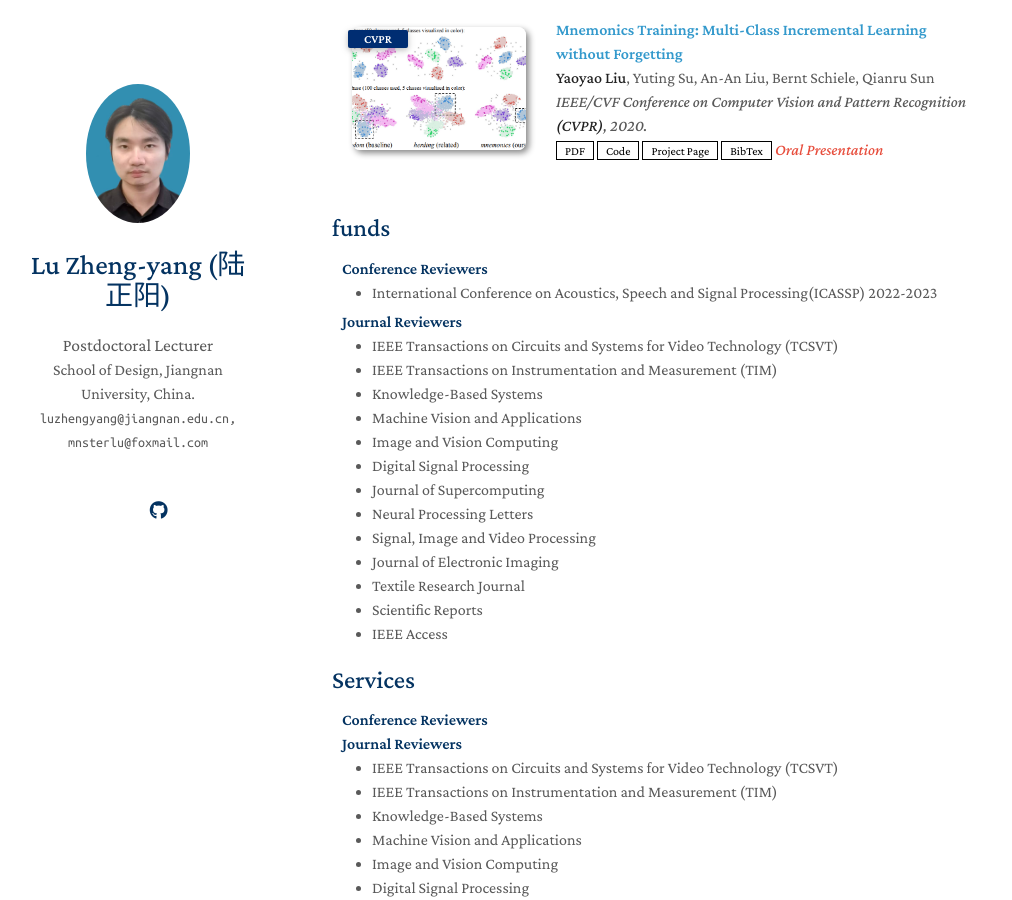
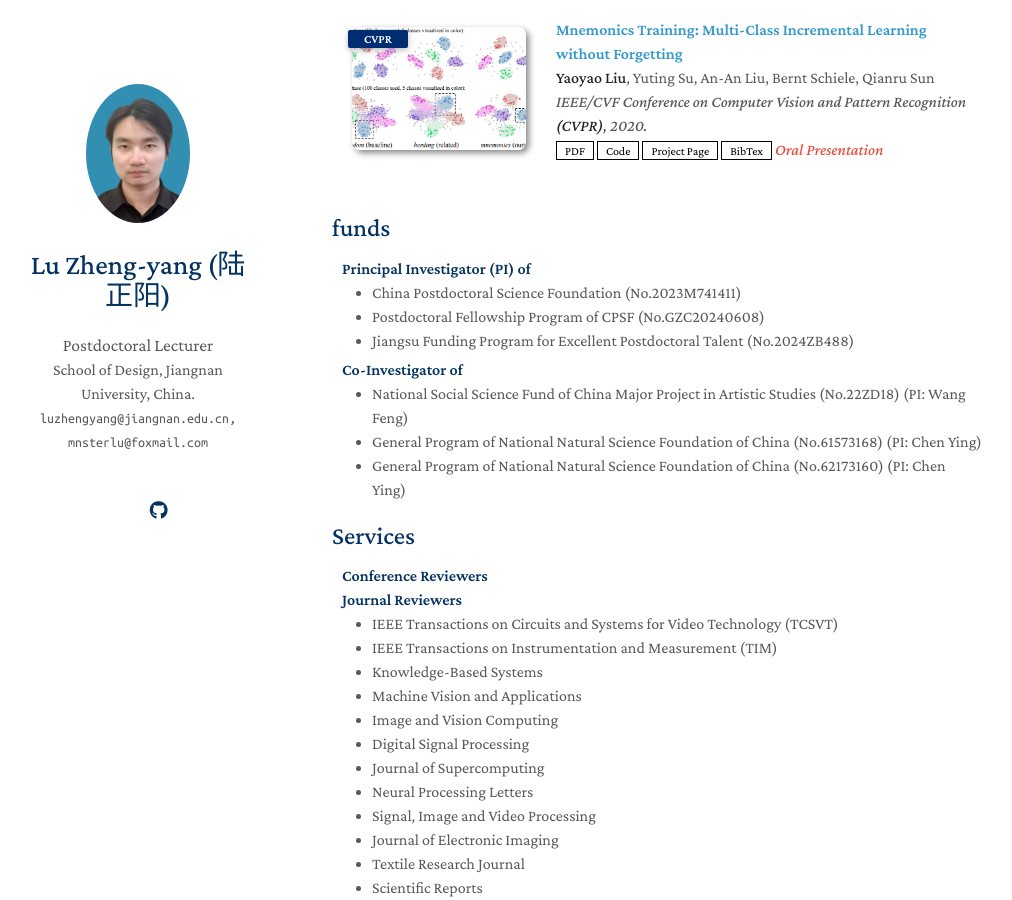
Before and after one commit to Mnster00/Lu.github.io, a Jekyll site: the page built from index.md, in a window 1280 px wide and 900 px high, scrolled down 514 px. Shown: the whole window, without its empty margins (138-1150 px from the left). Built offline with Jekyll 4.4.1, drawn with Linux system fonts in a browser that asks for light colours; a style sheet for code colours, icons or effects is not loaded; our own code applies the rules of GitHub Pages for plain Markdown files.

Commit message:
Update funds.md

```diff
--- a/_includes/funds.md
+++ b/_includes/funds.md
@@ -1,25 +1,17 @@
 ## funds
 
-<h4 style="margin:0 10px 0;">Conference Reviewers</h4>
+<h4 style="margin:0 10px 0;">Principal Investigator (PI) of</h4>
 
 <ul style="margin:0 0 5px;">
-  <li>International Conference on Acoustics, Speech and Signal Processing(ICASSP) 2022-2023</li>
+  <li>China Postdoctoral Science Foundation (No.2023M741411)</li>
+  <li>Postdoctoral Fellowship Program of CPSF (No.GZC20240608)</li>
+  <li>Jiangsu Funding Program for Excellent Postdoctoral Talent (No.2024ZB488)</li>
 </ul>
 
-<h4 style="margin:0 10px 0;">Journal Reviewers</h4>
+<h4 style="margin:0 10px 0;">Co-Investigator of</h4>
 
 <ul style="margin:0 0 20px;">
-  <li>IEEE Transactions on Circuits and Systems for Video Technology (TCSVT)</li>
-  <li>IEEE Transactions on Instrumentation and Measurement (TIM)</li>
-  <li>Knowledge-Based Systems</li>
-  <li>Machine Vision and Applications</li>
-  <li>Image and Vision Computing</li>
-  <li>Digital Signal Processing</li>
-  <li>Journal of Supercomputing</li>
-  <li>Neural Processing Letters</li>
-  <li>Signal, Image and Video Processing</li>
-  <li>Journal of Electronic Imaging</li>
-  <li>Textile Research Journal</li>
-  <li>Scientific Reports</li>
-  <li>IEEE Access</li>
+  <li>National Social Science Fund of China Major Project in Artistic Studies (No.22ZD18) (PI: Wang Feng)</li>
+  <li>General Program of National Natural Science Foundation of China (No.61573168) (PI: Chen Ying)</li>
+  <li>General Program of National Natural Science Foundation of China (No.62173160) (PI: Chen Ying) </li>
 </ul>
```
